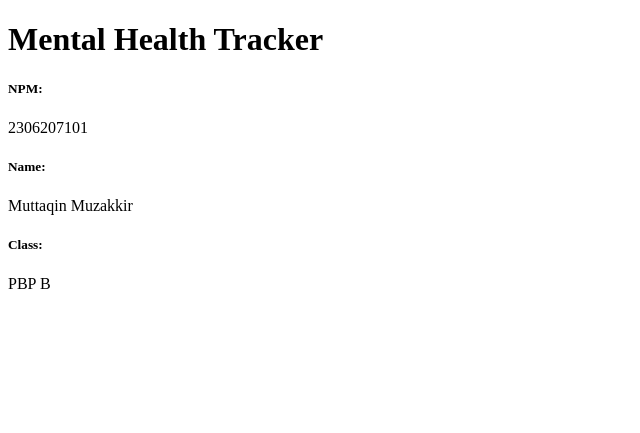
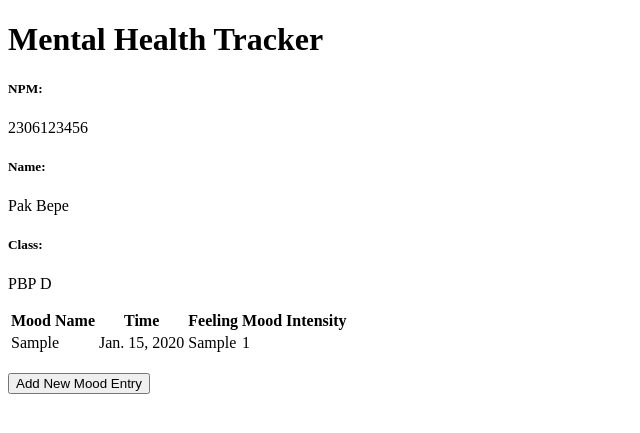
Before and after one commit to muttyqt15/mental-health-tracker, a Django app: page / in a window 1280 px wide. Shown: the top 433 px of the page, without its empty margins (0-640 px from the left). Run offline with Django 5.2, Linux system fonts and the light colour scheme; tables that the repository leaves empty hold one stand-in row (values such as "Sample post").

Commit message:
feat: create mood entry form

```diff
--- a/main/models.py
+++ b/main/models.py
@@ -1,6 +1,7 @@
 from django.db import models
 import uuid
 class MoodEntry(models.Model):
+    id = models.UUIDField(primary_key=True, default=uuid.uuid4, editable=False)  # tambahkan baris ini
     mood = models.CharField(max_length=255)
     time = models.DateField(auto_now_add=True)
     feelings = models.TextField()
--- a/main/templates/main.html
+++ b/main/templates/main.html
@@ -1,5 +1,4 @@
-{% extends 'base.html' %}
-{% block content %}
+{% extends 'base.html' %} {% block content %}
 <h1>Mental Health Tracker</h1>
 
 <h5>NPM:</h5>
@@ -10,4 +9,31 @@
 <p></p>
 <h5>Class:</h5>
 <p>{{ class }}</p>
+
+{% if not mood_entries %}
+<p>Belum ada data mood pada mental health tracker.</p>
+{% else %}
+<table>
+  <tr>
+    <th>Mood Name</th>
+    <th>Time</th>
+    <th>Feeling</th>
+    <th>Mood Intensity</th>
+  </tr>
+  {% for mood_entry in mood_entries %}
+  <tr>
+    <td>{{ mood_entry.mood }}</td>
+    <td>{{ mood_entry.time }}</td>
+    <td>{{ mood_entry.feelings }}</td>
+    <td>{{ mood_entry.mood_intensity }}</td>
+  </tr>
+  {% endfor %}
+</table>
+{% endif %}
+
+<br />
+
+<a href="{% url 'main:create_mood_entry' %}">
+  <button>Add New Mood Entry</button>
+</a>
 {% endblock content %}
--- a/main/urls.py
+++ b/main/urls.py
@@ -1,8 +1,10 @@
 from django.urls import path
-from main.views import show_main
+from main.views import show_main, create_mood_entry
 
 app_name = 'main'
 
 urlpatterns = [
     path('', show_main, name='show_main'),
+    path('create-mood-entry', create_mood_entry, name='create_mood_entry'),
+
 ]
--- a/main/views.py
+++ b/main/views.py
@@ -1,11 +1,25 @@
-from django.shortcuts import render
-
+from django.shortcuts import render, redirect   # Tambahkan import redirect di baris ini
+from main.forms import MoodEntryForm
+from main.models import MoodEntry
 # Create your views here.
 def show_main(request):
+    mood_entries = MoodEntry.objects.all()
+
     context = {
-        'npm' : '2306207101',
-        'name': 'Muttaqin Muzakkir',
-        'class': 'PBP B'
+        'name': 'Pak Bepe',
+        'class': 'PBP D',
+        'npm': '2306123456',
+        'mood_entries': mood_entries
     }
 
     return render(request, "main.html", context)
+
+def create_mood_entry(request):
+    form = MoodEntryForm(request.POST or None)
+
+    if form.is_valid() and request.method == "POST":
+        form.save()
+        return redirect('main:show_main') # Menggunakan nama di urls.py
+
+    context = { "form" : form }
+    return render(request, "create_mood_entry.html", context)
```
Also changed, not shown: main/forms.py (added, +8 -0 lines), main/templates/create_mood_entry.html (added, +18 -0 lines), main/migrations/0002_alter_moodentry_id.py (added).
